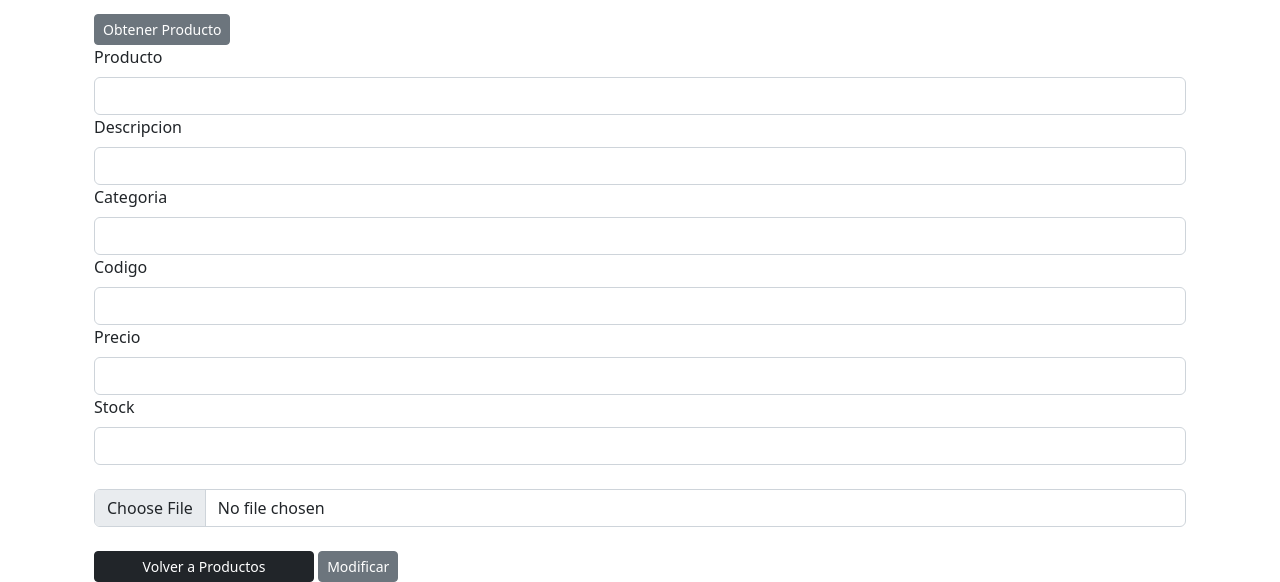
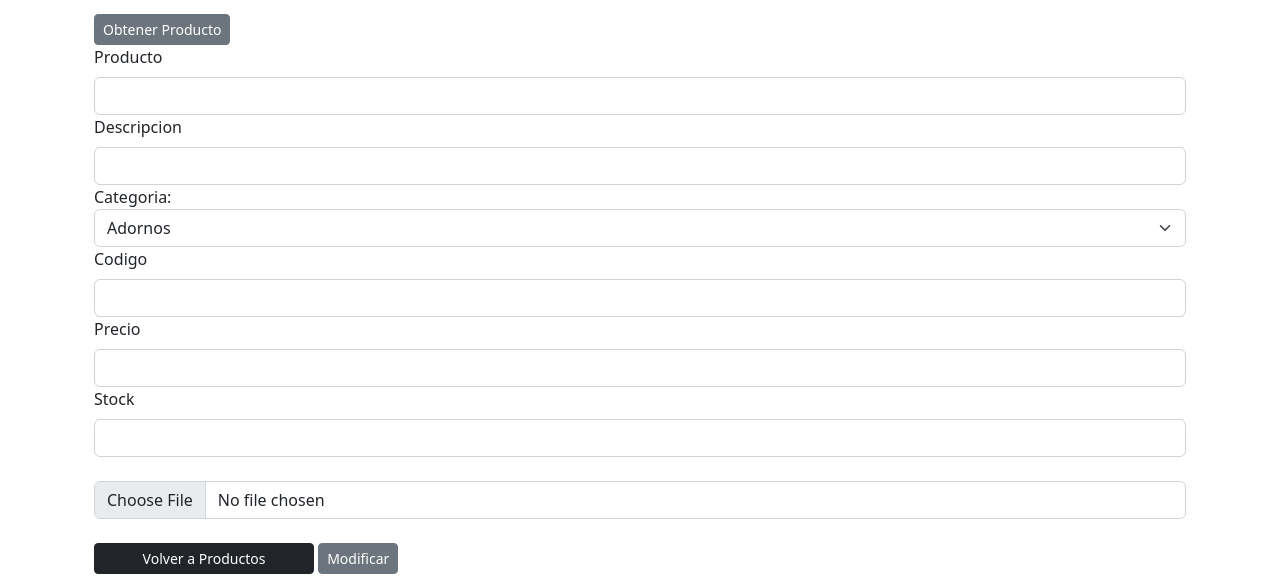
Before and after one commit to Electrocisko/Proyecto-ecommerce-v4-Coderhouse, a Node server app: template src/views/pages/modifiedProduct.ejs in a window 1280 px wide. Shown: the part 232-814 px from the top of the page. Run offline with Node 20, Linux system fonts and the light colour scheme; the template is opened without the code that fills it, so the values that code supplies are empty; some libraries are stand-ins or nearby versions.

Commit message:
form-select en modified product

```diff
--- a/src/public/js/register.js
+++ b/src/public/js/register.js
@@ -17,6 +17,7 @@ const handleSubmit = (evt, target, route) => {
   })
     .then((result) => result.json())
     .then((json) => {
+      console.log(json)
       succes(json);
     }
     );
--- a/src/views/pages/modifiedProduct.ejs
+++ b/src/views/pages/modifiedProduct.ejs
@@ -32,8 +32,13 @@
           <label class="form-label">Descripcion</label>
           <input id="description" name="description" class="form-control" />
 
-          <label class="form-label">Categoria</label>
-          <input id="category" name="category" class="form-control" />
+          <label for="category">Categoria:</label>
+          <select class="form-select" name="category" id="category">
+            <option value="adornos">Adornos</option>
+            <option value="azulejos">Azulejos</option>
+            <option value="vajillas">Vajillas</option>
+            <option value="otros">Otros</option>
+          </select>
 
           <label class="form-label">Codigo</label>
           <input id="code" name="code" class="form-control" />
```
Also changed, not shown: src/views/pages/modifiedProductCode.ejs (+7 -2 lines).
